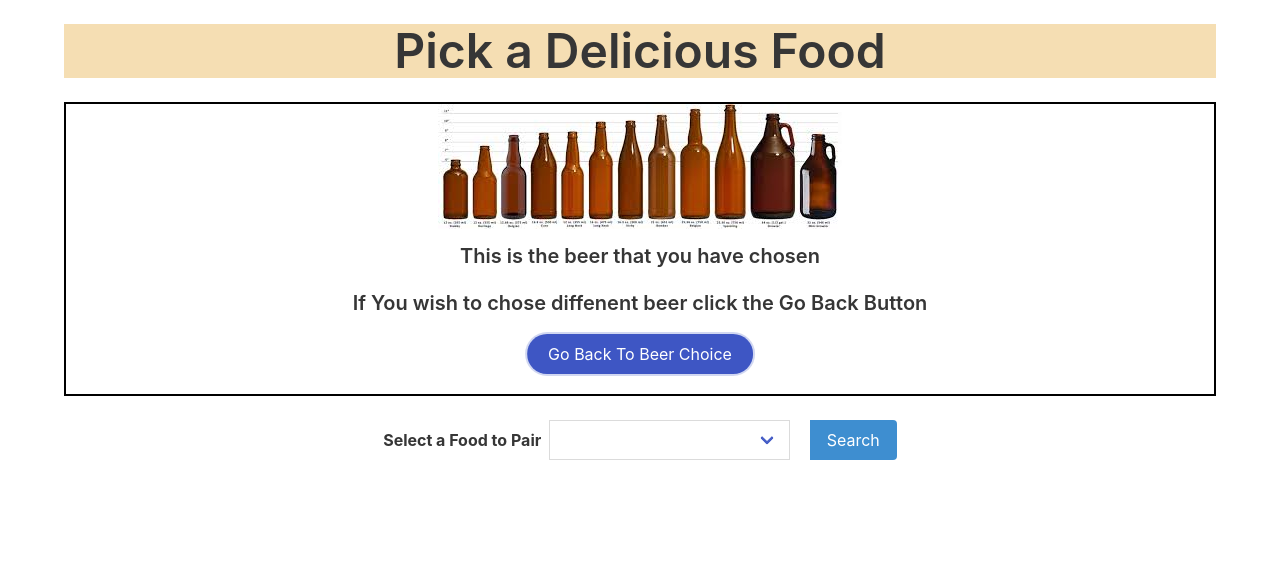
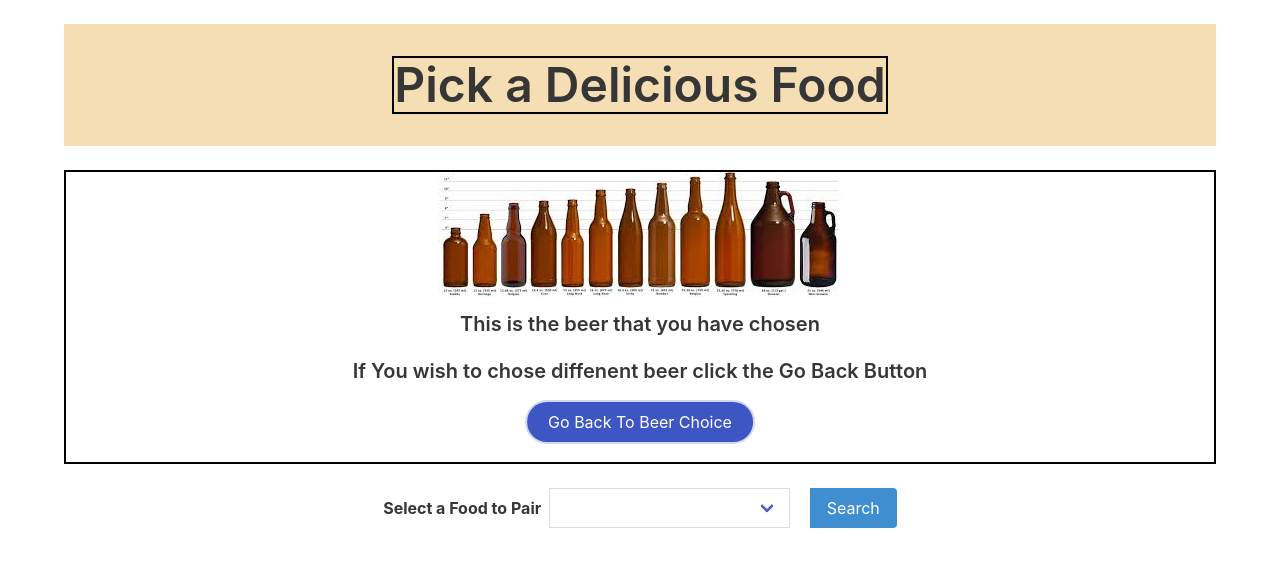
Before and after one commit to MSchuur/A-Brew-and--A-Bite, a plain HTML site: page foodGeneration.html in a window 1280 px wide. Drawn offline with nearby package versions, Linux system fonts and the light colour scheme; some icons are missing; a web font is replaced by a local one.

Commit message:
Fixing CSS for the food page.

```diff
--- a/assets/css/foodGeneration.css
+++ b/assets/css/foodGeneration.css
@@ -1,9 +1,9 @@
-/* .foodTitle {
+.foodTitle {
     text-align: center;
     margin: 2rem 0rem;
     border: 2px solid black;
 
-} */
+}
 
 .chosenBeer {
     border: 2px solid black;
```
